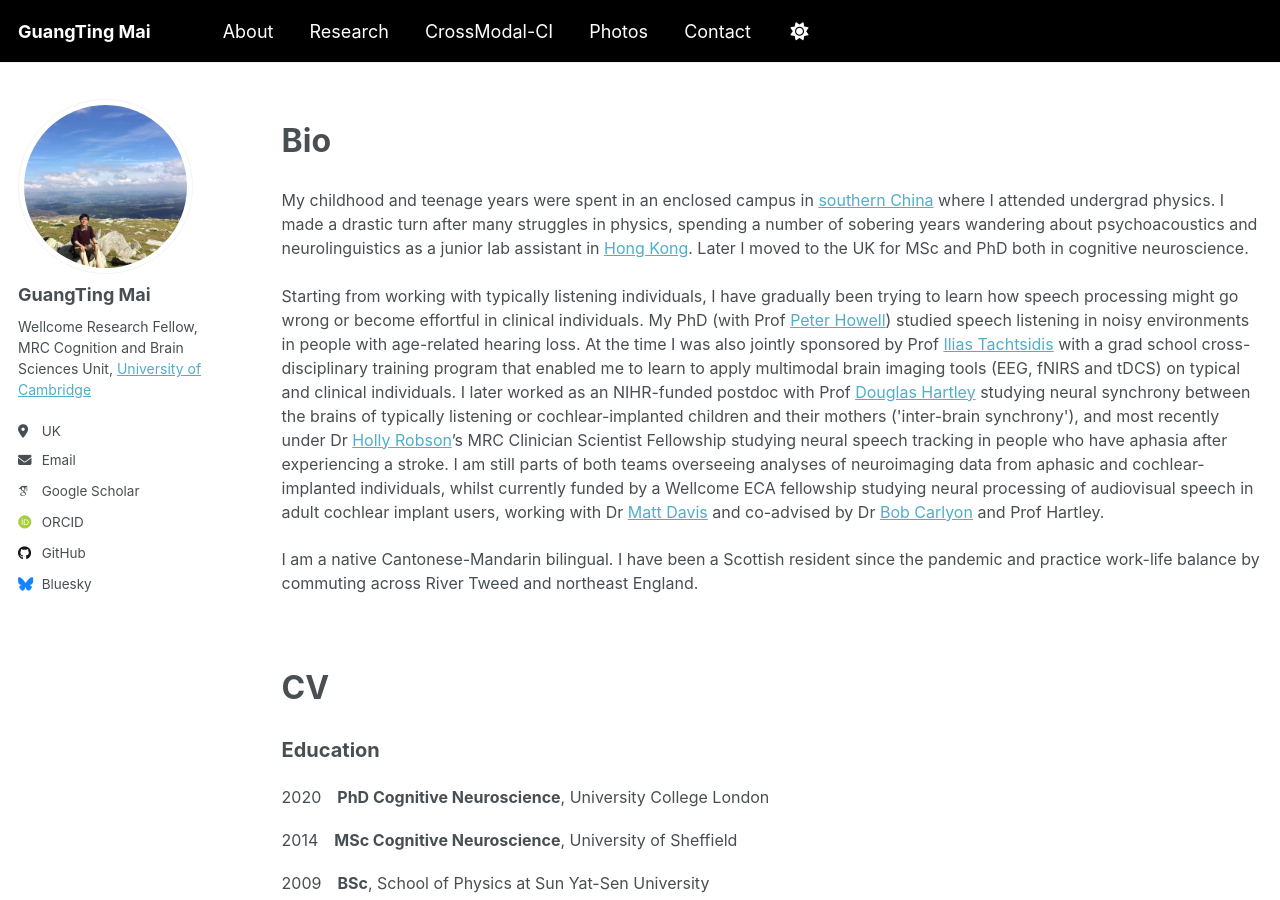
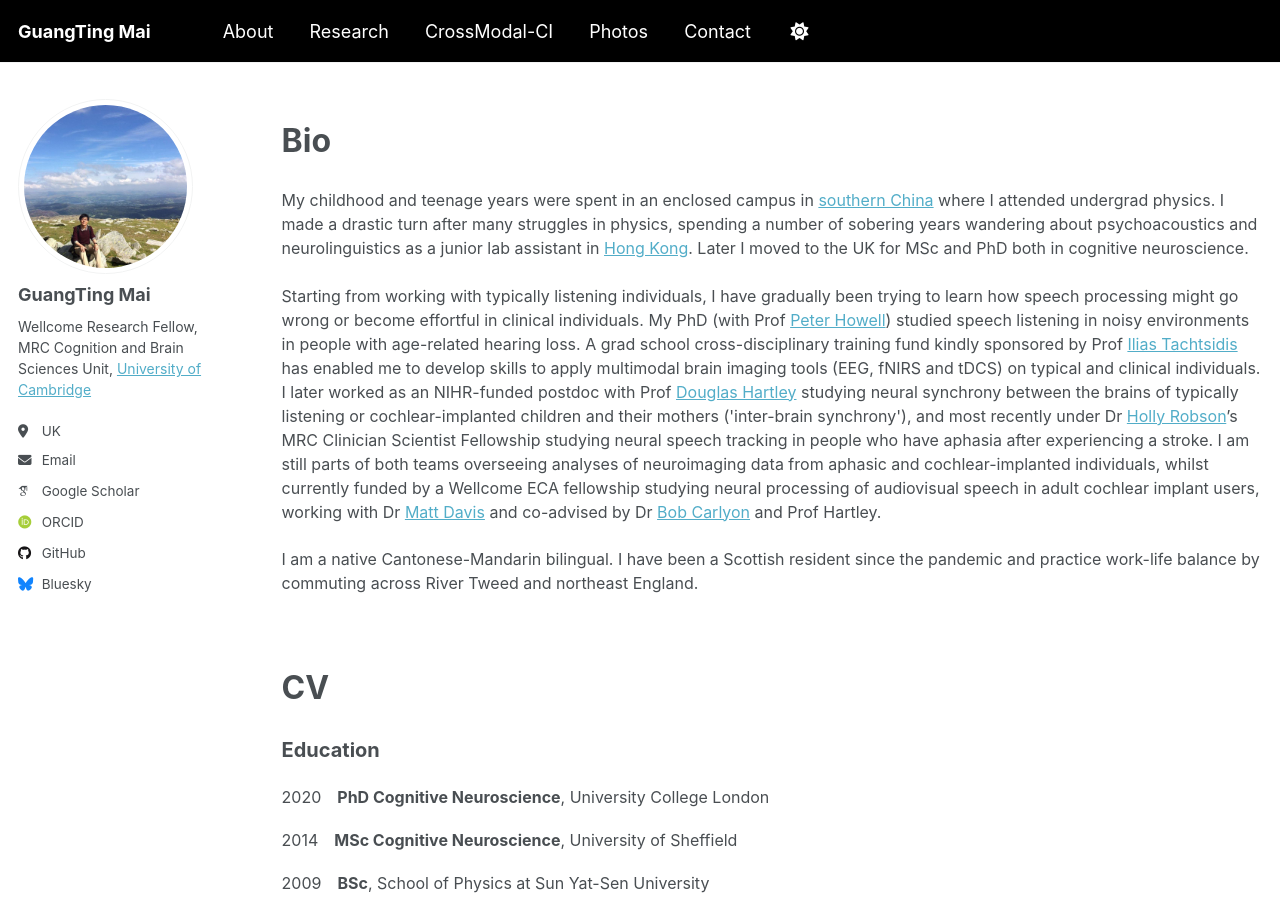
Before and after one commit to guangtingmai/guangtingmai.github.io, a Jekyll site: the page built from _pages/about.html, in a window 1280 px wide and 900 px high. Built offline with Jekyll 4.4.1, drawn with Linux system fonts in a browser that asks for light colours; some web fonts are replaced.

Commit message:
Update about.html

```diff
--- a/_pages/about.html
+++ b/_pages/about.html
@@ -13,12 +13,12 @@ author_profile: true
 <p><span style="font-size: 12pt;line-height: 1.5;display: block;margin-bottom: 0.15vh">Starting from working with typically listening individuals,
   I have gradually been trying to learn how speech processing might go wrong or become effortful in clinical individuals. My PhD (with Prof
   <a href="https://profiles.ucl.ac.uk/2817-peter-howell/">Peter Howell</a>) studied speech listening in noisy environments in people with age-related
-  hearing loss. At the time I was also jointly sponsored by Prof <a href="https://profiles.ucl.ac.uk/2168-ilias-tachtsidis">Ilias Tachtsidis</a> with
-  a grad school cross-disciplinary training program that enabled me to learn to apply multimodal brain imaging tools (EEG, fNIRS and tDCS) on typical and
-  clinical individuals. I later worked as an NIHR-funded postdoc with Prof <a href="https://www.nottingham.ac.uk/medicine/people/douglas.hartley">Douglas Hartley</a>
-  studying neural synchrony between the brains of typically listening or cochlear-implanted children and their mothers ('inter-brain synchrony'), and most
-  recently under Dr <a href="https://profiles.ucl.ac.uk/82001-holly-robson">Holly Robson</a>’s MRC Clinician Scientist Fellowship studying neural speech
-  tracking in people who have aphasia after experiencing a stroke. I am still parts of both teams overseeing analyses of neuroimaging data from aphasic and
+  hearing loss. A grad school cross-disciplinary training fund kindly sponsored by Prof <a href="https://profiles.ucl.ac.uk/2168-ilias-tachtsidis">Ilias Tachtsidis</a>
+  has enabled me to develop skills to apply multimodal brain imaging tools (EEG, fNIRS and tDCS) on typical and clinical individuals. I later worked
+  as an NIHR-funded postdoc with Prof <a href="https://www.nottingham.ac.uk/medicine/people/douglas.hartley">Douglas Hartley</a> studying neural synchrony
+  between the brains of typically listening or cochlear-implanted children and their mothers ('inter-brain synchrony'), and most recently under
+  Dr <a href="https://profiles.ucl.ac.uk/82001-holly-robson">Holly Robson</a>’s MRC Clinician Scientist Fellowship studying neural speech tracking in
+  people who have aphasia after experiencing a stroke. I am still parts of both teams overseeing analyses of neuroimaging data from aphasic and
   cochlear-implanted individuals, whilst currently funded by a Wellcome ECA fellowship studying neural processing of audiovisual speech in adult cochlear
   implant users, working with Dr <a href="https://www.mrc-cbu.cam.ac.uk/people/matt.davis/">Matt Davis</a> and co-advised by Dr
   <a href="https://www.mrc-cbu.cam.ac.uk/people/bob.carlyon/">Bob Carlyon</a> and Prof Hartley.</span></p>
```
